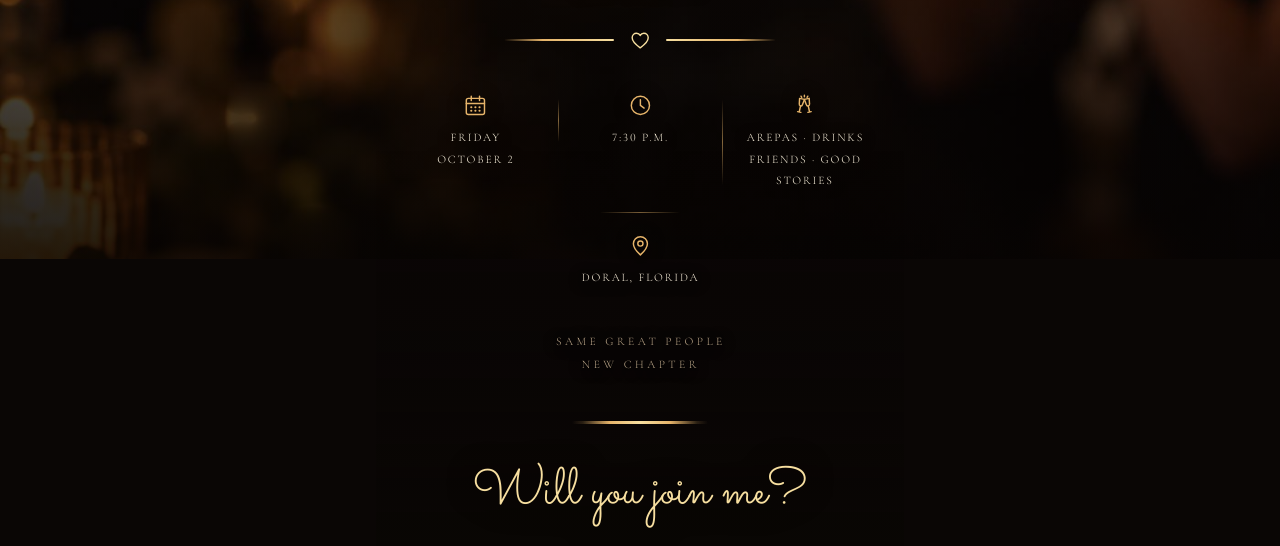
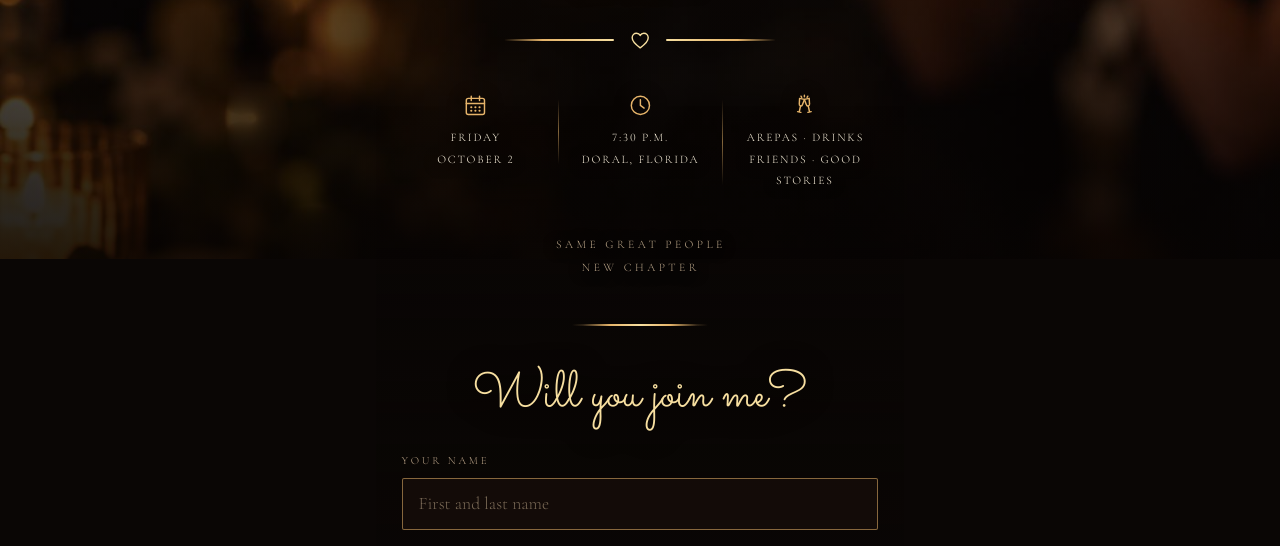
Before and after one commit to soycybermujer/Birthday54, a plain HTML site: page index.html in a window 1280 px wide. Shown: the part 541-1087 px from the top of the page. Drawn offline with Linux system fonts and the light colour scheme.

Commit message:
Move the city under the time instead of its own row
The location had its own full-width row beneath the three columns, which
on a wide screen left a gap: the menu column wraps to three lines and
pushed the row down away from the block it belongs to.

It now reads as the second line of the time column, the way the date
column already carries two lines. The invitation is back to the three
parts of the artwork, the gap is gone, and the city sits on the centre
axis at every width. The separate row and its divider rules are removed.

The pin icon stays in the sprite: the yes confirmation still shows it
with the city and the line about the address arriving by WhatsApp. The
street address remains in no file here.

Verified in Chromium at 320-1280px: three equal columns with the middle
one centred, no horizontal overflow, contrast unchanged at 5.39:1
lowest, and the yes and no confirmations unaffected.

Co-Authored-By: Claude Opus 5 <noreply@anthropic.com>
Claude-Session: https://claude.ai/code/session_0139x3v4S2xc5rYTTVsYA6En

```diff
--- a/index.html
+++ b/index.html
@@ -99,17 +99,13 @@
     </div>
     <div class="detail">
       <svg class="detail__icon" viewBox="0 0 24 24" aria-hidden="true"><use href="#i-clock"/></svg>
-      <p class="detail__text">7:30 P.M.</p>
+      <!-- City only. The exact address is promised on the confirmation and sent
+           privately; it is never on this page. -->
+      <p class="detail__text">7:30 P.M.<span>Doral, Florida</span></p>
     </div>
     <div class="detail">
       <svg class="detail__icon" viewBox="0 0 24 24" aria-hidden="true"><use href="#i-flutes"/></svg>
       <p class="detail__text">Arepas &middot; Drinks<span>Friends &middot; Good Stories</span></p>
-    </div>
-    <!-- City only. The exact address is promised on the confirmation and sent
-         privately; it is never on this page. -->
-    <div class="detail detail--where">
-      <svg class="detail__icon" viewBox="0 0 24 24" aria-hidden="true"><use href="#i-pin"/></svg>
-      <p class="detail__text">Doral, Florida</p>
     </div>
   </section>
 
--- a/styles.css
+++ b/styles.css
@@ -305,22 +305,6 @@ body {
     transform: none;
     background: linear-gradient(180deg, transparent, rgba(230,180,106,0.55), transparent);
   }
-  /* The location sits on its own full-width row under the three columns,
-     so the invitation keeps its original three-part structure. */
-  .detail--where {
-    grid-column: 1 / -1;
-    margin-top: 1.3rem;
-    padding-top: 1.3rem;
-  }
-  .detail + .detail--where::before {
-    top: 0;
-    bottom: auto;
-    left: 50%;
-    width: 5rem;
-    height: 1px;
-    transform: translateX(-50%);
-    background: linear-gradient(90deg, transparent, rgba(230,180,106,0.5), transparent);
-  }
   .detail__text { font-size: 0.72rem; letter-spacing: 0.16em; }
 }
 
```
